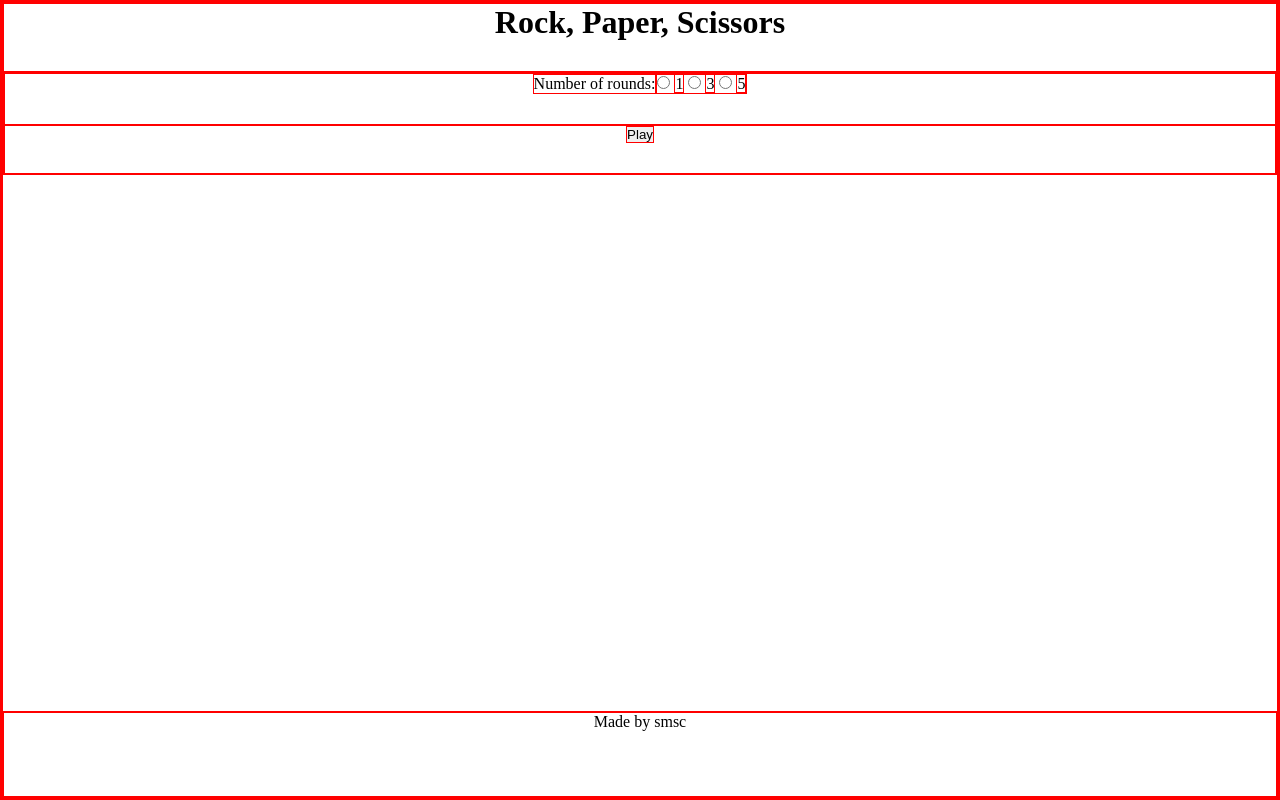
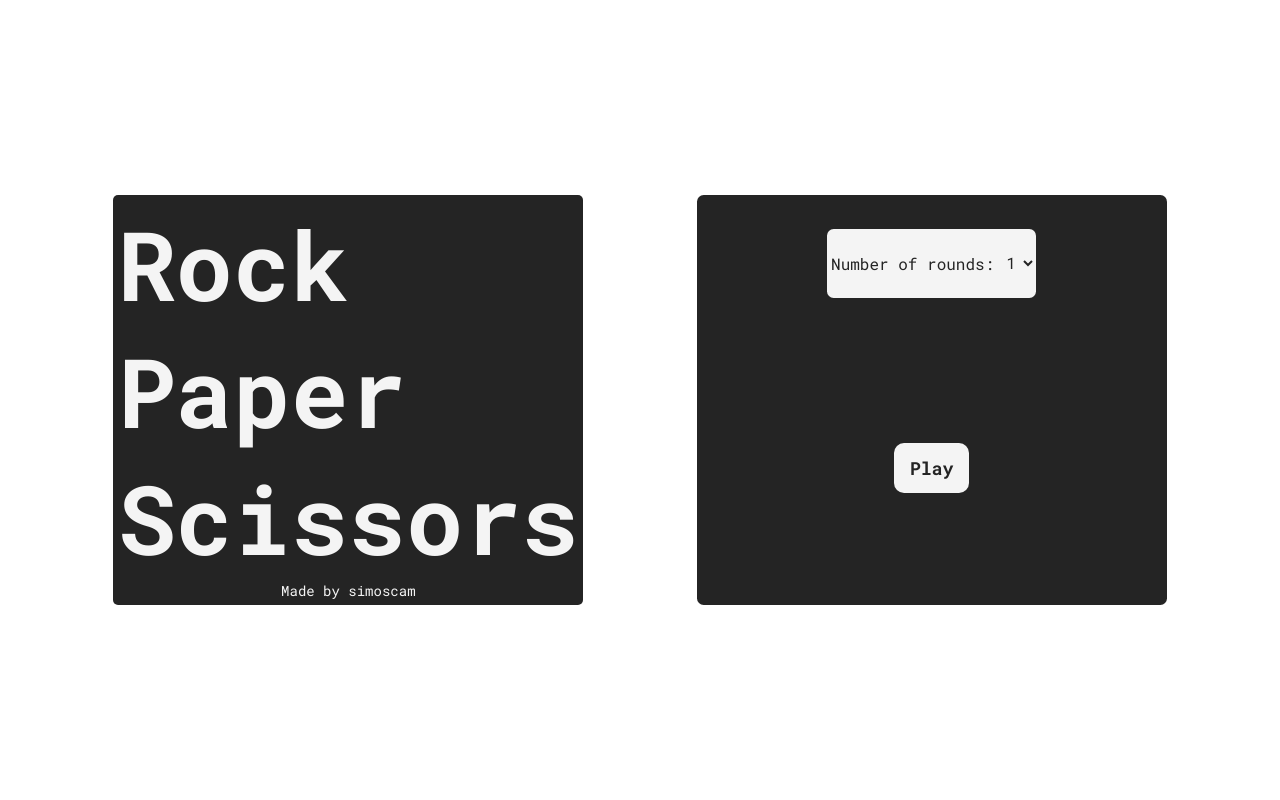
Before and after one commit to simoscam/rock-paper-scissors, a plain HTML site: page index.html in a window 1280 px wide. Drawn offline with Linux system fonts and the light colour scheme.

Commit message:
Redesign the front end

```diff
--- a/index.html
+++ b/index.html
@@ -1,41 +1,37 @@
 <!DOCTYPE html>
 <html lang="en">
   <head>
-  <meta charset="UTF-8">
+    <meta charset="UTF-8" />
     <title>Document</title>
     <script src="./scripts/main.js"></script>
-  <link rel="stylesheet" href="./styles/style.css">
+    <link rel="stylesheet" href="./styles/style.css" />
+    <link rel="preconnect" href="https://fonts.googleapis.com" />
+    <link rel="preconnect" href="https://fonts.gstatic.com" crossorigin />
+    <link
+      href="https://fonts.googleapis.com/css2?family=Roboto+Mono:wght@400;700&display=swap"
+      rel="stylesheet" />
   </head>
   <body>
-  <table id="site-container">
-    <tr>
-      <td valign="top">
-        <h1>Rock, Paper, Scissors</h1>
+      <div class="site-container">
+        <div class="title-container">
+          <h1>
+            Rock<br />
+            Paper<br />Scissors</h1>
+          <p>Made by simoscam</p>
+        </div>
         <div class="game-container">
           <div class="round-number-container">
-          <p>Number of rounds:</p>
-          <div class="choices-container">
-            <input type="radio" name="match" id="one-match" value="1">
-            <label for="one-match">1</label>
-            <input type="radio" name="match" id="three-match" value="3">
-            <label for="one-match">3</label>
-            <input type="radio" name="match" id="five-match" value="5">
-            <label for="one-match">5</label>
+            <label for="options">Number of rounds:</label>
+            <select name="options" id="options">
+              <option value="1">1</option>
+              <option value="3">3</option>
+              <option value="5">5</option>
+            </select>
+          </div>
+          <div class="play-button-container">
+            <button id="play-button">Play</button>
           </div>
         </div>
-        <div class="play-button-container">
-          <button>Play</button>
       </div>
-      </div>
-    </td>
-    </tr>
-    <tr>
-      <td valign="bottom">
-        <div class="footer">
-          Made by smsc
-        </div>
-      </td>
-    </tr>
-  </table>
   </body>
 </html>
--- a/styles/style.css
+++ b/styles/style.css
@@ -1,44 +1,95 @@
 * {
+  height: 100%;
   padding: 0px;
   margin: 0px;
   box-sizing: border-box;
-  border: 1px solid red;
 }
 
-html, body {
-  height: 100%;
-  width: 100%;
+.title-container {
+  display: flex;
+  flex-direction: column;
+  justify-content: center;
+  align-items: center;
+  background-color: #242424;
+  font-family: 'Roboto Mono', monospace;  color: #f4f4f4;
+  font-size: 48px;
+  border-radius: 5px;
+  padding: 5px;
+  width: 470px;
+  height: 410px;
 }
 
-h1 {
-  text-align: center;
+select, label {
+  background-color: #f4f4f4;
+  font-family: 'Roboto Mono', monospace;
+  color: #242424;
+  border: none;
+  padding: 3pt;
+  font-size: 12pt;
+}
+
+label {
+  border-top-left-radius: 5pt;
+  border-bottom-left-radius: 5pt;
+}
+
+select {
+  border-top-right-radius: 5pt;
+  border-bottom-right-radius: 5pt;
+}
+
+.title-container > p {
+  font-size: 14px;
 }
 
 .game-container {
   display: flex;
   flex-direction: column;
+  justify-content: space-between;
+  background-color: #242424;
+  font-size: 18px;
+  width: 470px;
+  height: 410px;
+  border-radius: 5pt;
 }
 
 .play-button-container,
 .round-number-container
  {
+  font-family: 'Roboto Mono', monospace;
   display:flex;
   justify-content: center;
+  align-items: center;
 }
 
-h1,
-.round-number-container,
-.play-button-container {
-  padding-bottom: 30px;
+label,
+select,
+.round-number-container {
+  display: flex;
+  justify-content: center;
+  align-items: center;
+  height: 50%;
 }
 
-.footer {
-  height: 100%;
-  text-align: center;
+#play-button {
+  color:#242424;
+  background-color: #f4f4f4;
+  width: 75px;
+  height: 50px;
+  border-radius: 10px;
+  border: none;
+  font-family: 'Roboto Mono', monospace;
+  font-weight: bold;
+  font-size: 18px;
 }
 
-#site-container {
-  height: 100%;
-  width: 100%;
-  border-collapse: collapse;
+#play-button:hover {
+  transform: scale(1.1);
+  background-color: #e4e4e4;
 }
+
+.site-container {
+  display: flex;
+  justify-content: space-evenly;
+  align-items: center;
+}
```
Lines whose indentation alone changed are shown as unchanged.
